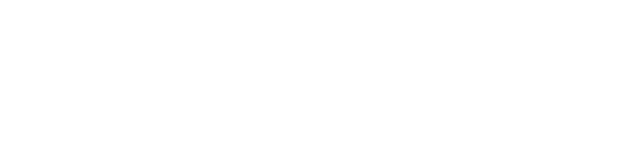
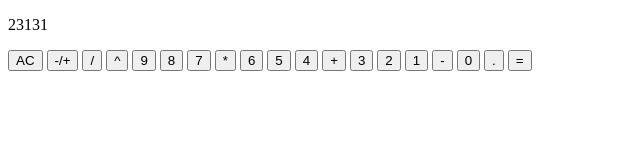
Before and after one commit to MomotekD/Calculator, a plain HTML site: page index.html in a window 1280 px wide. Shown: the whole page, without its empty margins (0-640 px from the left). Drawn offline with Linux system fonts and the light colour scheme.

Commit message:
Add calculator display and buttons.
I added numbers, operators and clear button.

```diff
--- a/index.html
+++ b/index.html
@@ -6,6 +6,31 @@
     <title>Calculator</title>
 </head>
 <body>
-
+    <div class="Calculator">
+        <div class="Display">
+            <p>23131</p>
+        </div>
+        <div class="buttons">
+            <button>AC</button>
+            <button>-/+</button>
+            <button>/</button>
+            <button>^</button>
+            <button>9</button>
+            <button>8</button>
+            <button>7</button>
+            <button>*</button>
+            <button>6</button>
+            <button>5</button>
+            <button>4</button>
+            <button>+</button>
+            <button>3</button>
+            <button>2</button>
+            <button>1</button>
+            <button>-</button>
+            <button>0</button>
+            <button>.</button>
+            <button>=</button>
+        </div>
+    </div>
 </body>
 </html>
```
